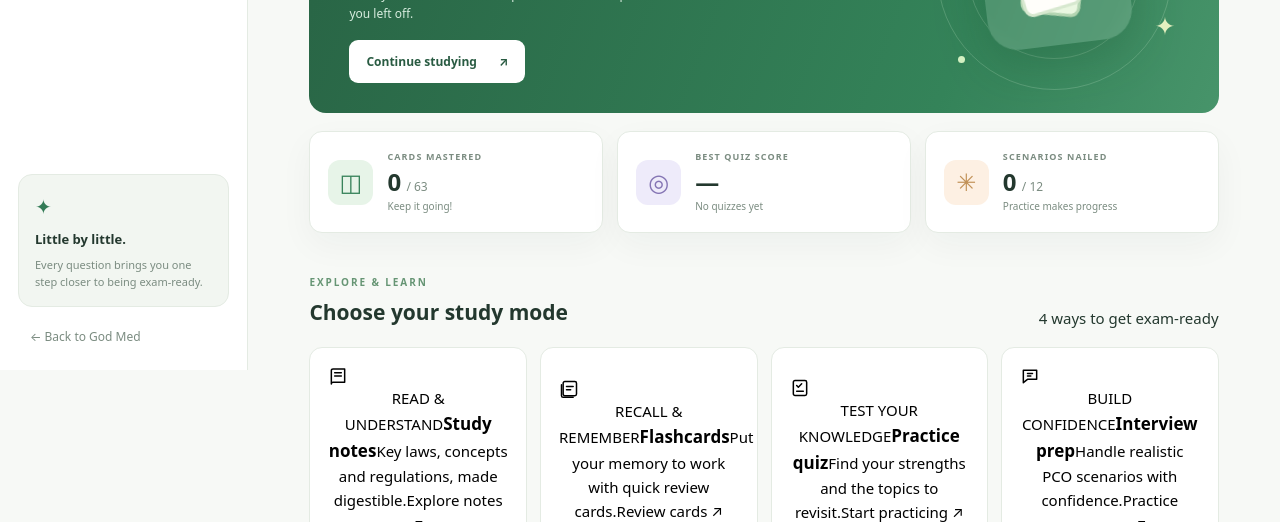
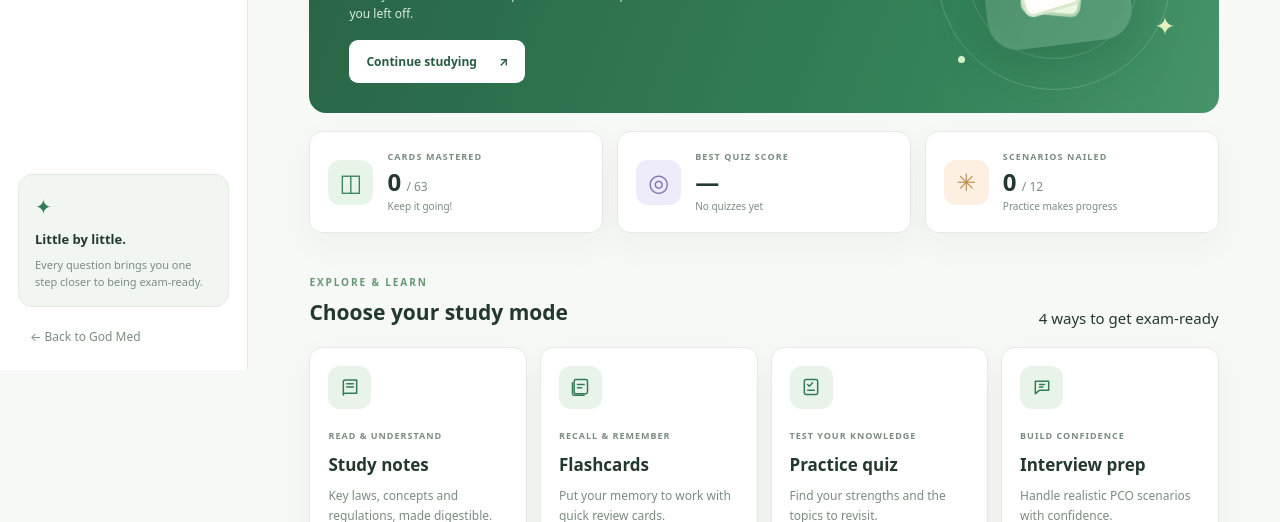
Before and after one commit to coachdinosaur/god-med, a website with bundled scripts: page pco/index.html in a window 1280 px wide. Shown: the part 430-952 px from the top of the page. Built offline with nearby package versions, Linux system fonts and the light colour scheme.

Commit message:
Add study mode interaction and spacing

```diff
--- a/pco/pco.css
+++ b/pco/pco.css
@@ -93,3 +93,10 @@ h1.page-heading { font-size: clamp(30px,3.4vw,44px); line-height: 1.15; letter-s
 .mode-grid { display: grid; grid-template-columns: repeat(4, minmax(0,1fr)); gap: 13px; }
 .mode-card { padding: 18px; background: var(--panel); border: 1px solid var(--line); border-radius: 13px; }
 .mode-card strong { font-size: 17px; }
+.mode-card { cursor: pointer; display: flex; flex-direction: column; align-items: flex-start; text-align: left; gap: 8px; color: var(--text); box-shadow: var(--shadow); }
+.mode-card:hover { border-color: var(--green); }
+.mode-icon { border-radius: 12px; width: 43px; height: 43px; display: grid; place-items: center; background: var(--accent-soft); color: var(--green); margin-bottom: 12px; }
+.mode-icon svg { width: 20px; height: 20px; stroke: currentColor; stroke-width: 1.8; fill: none; }
+.mode-tag { color: var(--muted); letter-spacing: 1px; font-size: 9px; font-weight: 800; }
+.mode-desc { font-size: 12px; line-height: 1.6; color: var(--muted); flex: 1; }
+.mode-go { margin-top: 12px; display: flex; justify-content: space-between; width: 100%; color: var(--green); font-weight: 700; font-size: 12px; }
```
